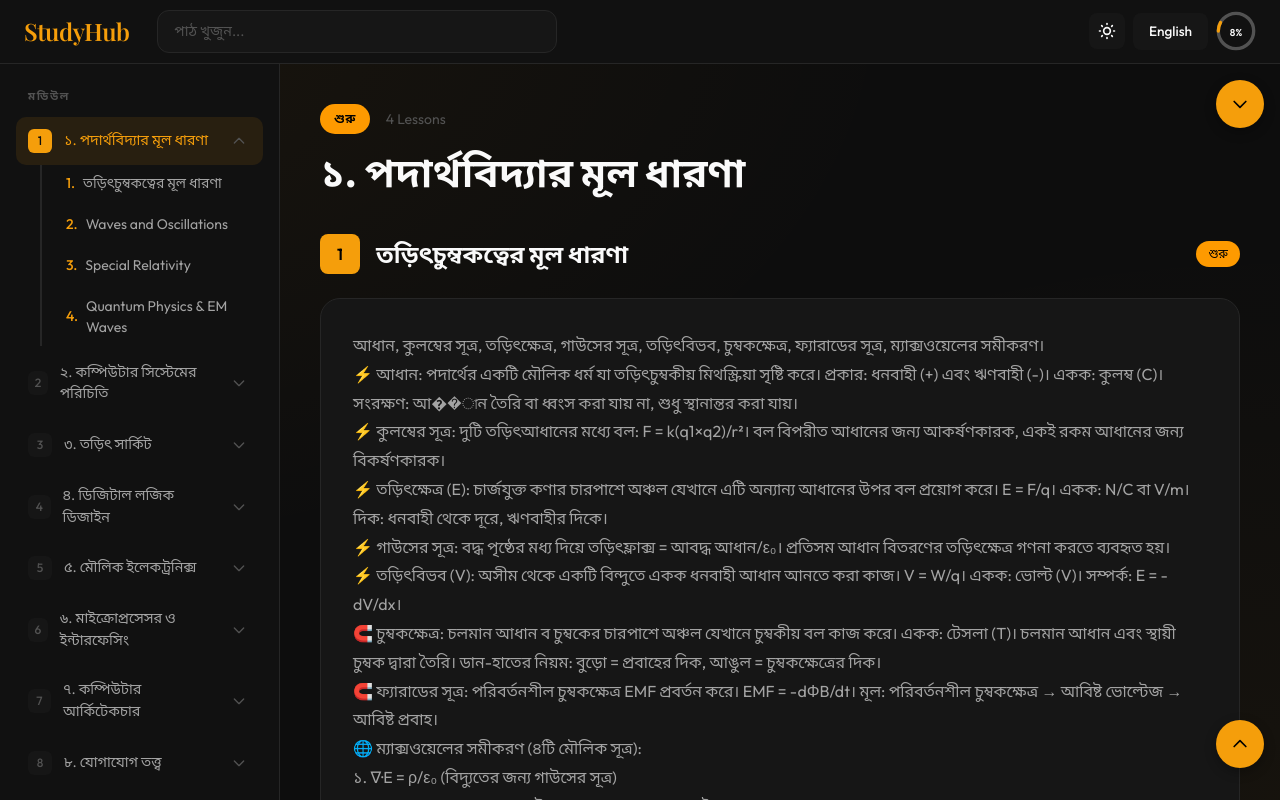
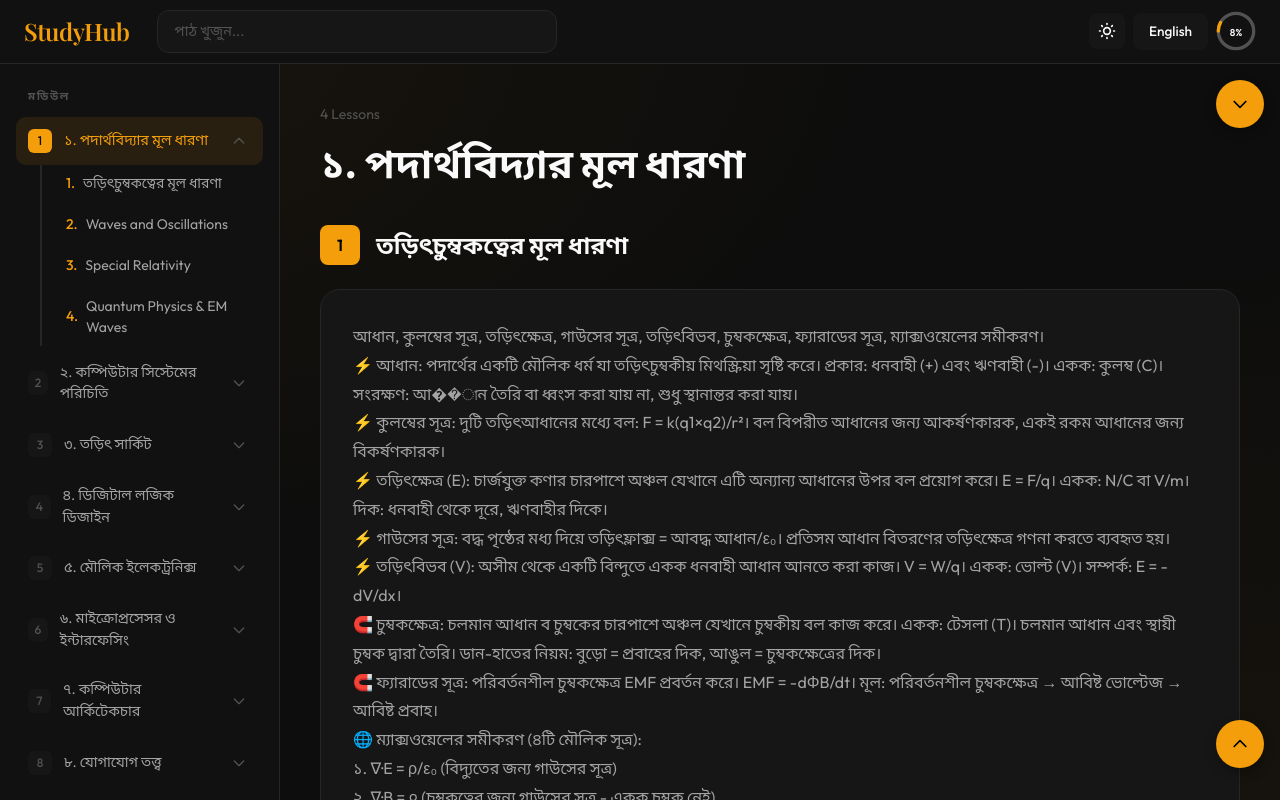
Before and after one commit to RuhulAminDSi/study-hub, a React (Vite) app in the folder study-app/: page / in a window 1280 px wide. Shown: the top 800 px of the page. Built offline with nearby package versions, Linux system fonts and the light colour scheme.

Commit message:
refactor: remove level tags (Beginner/Intermediate/Advanced)

```diff
--- a/study-app/src/App.tsx
+++ b/study-app/src/App.tsx
@@ -113,19 +113,6 @@ function App() {
 
   const toggleModuleExpand = (idx: number) => {
     setExpandedModule(expandedModule === idx ? null : idx)
-  }
-
-  const getLevelColor = (_level: string) => {
-    return 'bg-amber-500 text-black'
-  }
-
-  const getLevelLabel = (level: string) => {
-    if (language === 'bn') {
-      if (level === 'Beginner') return 'শুরু'
-      if (level === 'Intermediate') return 'মধ্যম'
-      if (level === 'Advanced') return 'উন্নত'
-    }
-    return level
   }
 
   const copyCode = (code?: string) => {
@@ -315,7 +302,6 @@ function App() {
       <main className="main-content">
         <div className="module-header animate-fade">
           <div className="module-meta">
-            <span className={`level-tag ${getLevelColor(module.level)}`}>{getLevelLabel(module.level)}</span>
             <span className="module-subtitle">{module.lessons.length} {module.lessons.length === 1 ? 'Lesson' : 'Lessons'}</span>
           </div>
           <h1 className="module-title">{language === 'bn' && module.titleBn ? module.titleBn : module.title}</h1>
@@ -328,7 +314,6 @@ function App() {
               <div className="lesson-header-inline">
                 <span className="lesson-number">{idx + 1}</span>
                 <h2 className="lesson-title-inline">{language === 'bn' && lesson.titleBn ? lesson.titleBn : lesson.title}</h2>
-                <span className={`level-tag-small ${getLevelColor(lesson.level)}`}>{getLevelLabel(lesson.level)}</span>
               </div>
 
               <div className="content-card">
```
